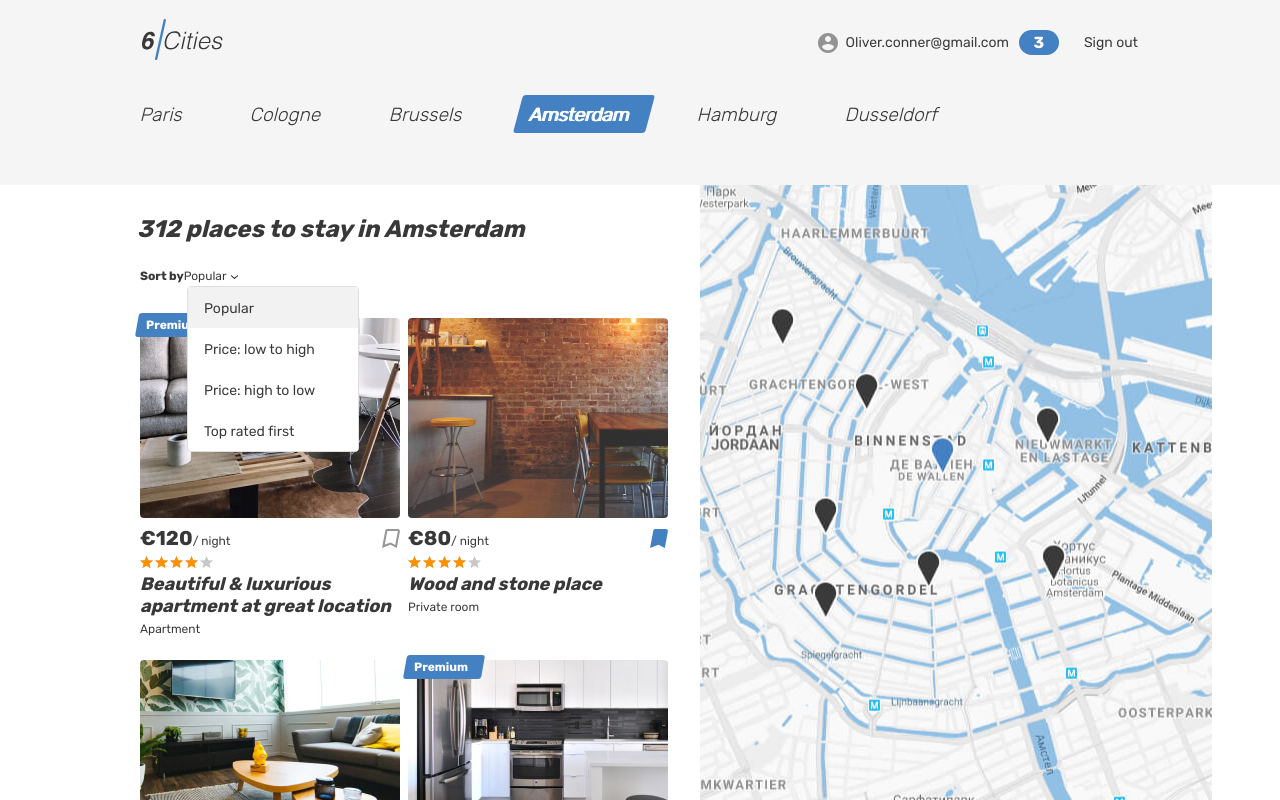
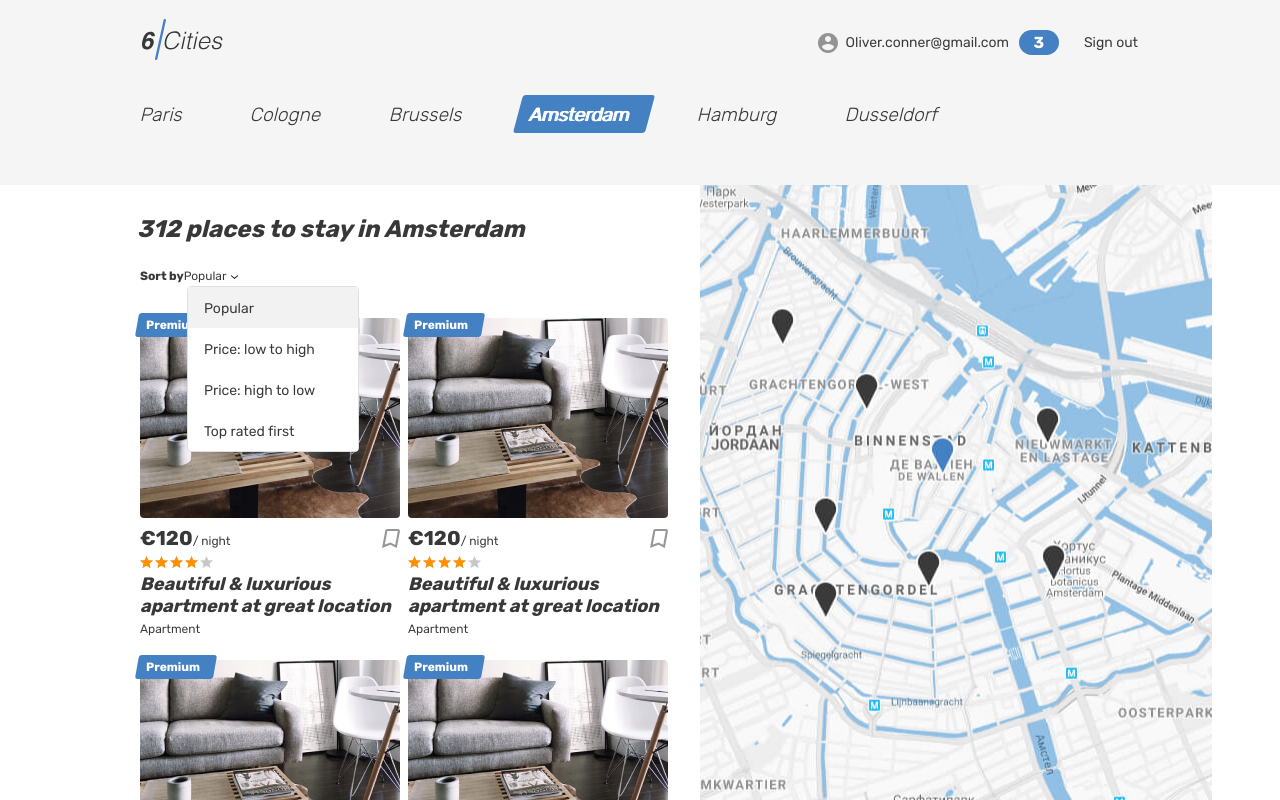
Before and after one commit to shchukin/170520-six-cities-1, a React (Create React App) app in the folder project/: page / in a window 1280 px wide. Built offline with nearby package versions, Linux system fonts and the light colour scheme.

Commit message:
PlaceCard

```diff
--- /dev/null
+++ b/project/src/components/place-card/place-card.tsx
@@ -0,0 +1,40 @@
+function PlaceCard(): JSX.Element {
+  return (
+    <article className="place-card">
+      <div className="place-card__mark">
+        <span>Premium</span>
+      </div>
+      <div className="cities__image-wrapper place-card__image-wrapper">
+        <a href="#">
+          <img className="place-card__image" src="img/apartment-01.jpg" width="260" height="200" alt="Place image" />
+        </a>
+      </div>
+      <div className="place-card__info">
+        <div className="place-card__price-wrapper">
+          <div className="place-card__price">
+            <b className="place-card__price-value">&euro;120</b>
+            <span className="place-card__price-text">&#47;&nbsp;night</span>
+          </div>
+          <button className="place-card__bookmark-button button" type="button">
+            <svg className="place-card__bookmark-icon" width="18" height="19">
+              <use xlinkHref="#icon-bookmark"></use>
+            </svg>
+            <span className="visually-hidden">To bookmarks</span>
+          </button>
+        </div>
+        <div className="place-card__rating rating">
+          <div className="place-card__stars rating__stars">
+            <span style={{ width: '80%'}}></span>
+            <span className="visually-hidden">Rating</span>
+          </div>
+        </div>
+        <h2 className="place-card__name">
+          <a href="#">Beautiful &amp; luxurious apartment at great location</a>
+        </h2>
+        <p className="place-card__type">Apartment</p>
+      </div>
+    </article>
+  );
+}
+
+export default PlaceCard;
--- a/project/src/pages/main/main.tsx
+++ b/project/src/pages/main/main.tsx
@@ -1,3 +1,5 @@
+import PlaceCard from '../../components/place-card/place-card';
+
 function Main(): JSX.Element {
   return(
     <div className="page page--gray page--main">
@@ -89,171 +91,27 @@ function Main(): JSX.Element {
                 </ul>
               </form>
               <div className="cities__places-list places__list tabs__content">
-                <article className="cities__card place-card">
-                  <div className="place-card__mark">
-                    <span>Premium</span>
-                  </div>
-                  <div className="cities__image-wrapper place-card__image-wrapper">
-                    <a href="#">
-                      <img className="place-card__image" src="img/apartment-01.jpg" width="260" height="200" alt="Place image" />
-                    </a>
-                  </div>
-                  <div className="place-card__info">
-                    <div className="place-card__price-wrapper">
-                      <div className="place-card__price">
-                        <b className="place-card__price-value">&euro;120</b>
-                        <span className="place-card__price-text">&#47;&nbsp;night</span>
-                      </div>
-                      <button className="place-card__bookmark-button button" type="button">
-                        <svg className="place-card__bookmark-icon" width="18" height="19">
-                          <use xlinkHref="#icon-bookmark"></use>
-                        </svg>
-                        <span className="visually-hidden">To bookmarks</span>
-                      </button>
-                    </div>
-                    <div className="place-card__rating rating">
-                      <div className="place-card__stars rating__stars">
-                        <span style={{ width: '80%' }}></span>
-                        <span className="visually-hidden">Rating</span>
-                      </div>
-                    </div>
-                    <h2 className="place-card__name">
-                      <a href="#">Beautiful &amp; luxurious apartment at great location</a>
-                    </h2>
-                    <p className="place-card__type">Apartment</p>
-                  </div>
-                </article>
 
-                <article className="cities__card place-card">
-                  <div className="cities__image-wrapper place-card__image-wrapper">
-                    <a href="#">
-                      <img className="place-card__image" src="img/room.jpg" width="260" height="200" alt="Place image" />
-                    </a>
-                  </div>
-                  <div className="place-card__info">
-                    <div className="place-card__price-wrapper">
-                      <div className="place-card__price">
-                        <b className="place-card__price-value">&euro;80</b>
-                        <span className="place-card__price-text">&#47;&nbsp;night</span>
-                      </div>
-                      <button className="place-card__bookmark-button place-card__bookmark-button--active button" type="button">
-                        <svg className="place-card__bookmark-icon" width="18" height="19">
-                          <use xlinkHref="#icon-bookmark"></use>
-                        </svg>
-                        <span className="visually-hidden">In bookmarks</span>
-                      </button>
-                    </div>
-                    <div className="place-card__rating rating">
-                      <div className="place-card__stars rating__stars">
-                        <span style={{ width: '80%' }}></span>
-                        <span className="visually-hidden">Rating</span>
-                      </div>
-                    </div>
-                    <h2 className="place-card__name">
-                      <a href="#">Wood and stone place</a>
-                    </h2>
-                    <p className="place-card__type">Private room</p>
-                  </div>
-                </article>
+                <div className="cities__card">
+                  <PlaceCard />
+                </div>
 
-                <article className="cities__card place-card">
-                  <div className="cities__image-wrapper place-card__image-wrapper">
-                    <a href="#">
-                      <img className="place-card__image" src="img/apartment-02.jpg" width="260" height="200" alt="Place image" />
-                    </a>
-                  </div>
-                  <div className="place-card__info">
-                    <div className="place-card__price-wrapper">
-                      <div className="place-card__price">
-                        <b className="place-card__price-value">&euro;132</b>
-                        <span className="place-card__price-text">&#47;&nbsp;night</span>
-                      </div>
-                      <button className="place-card__bookmark-button button" type="button">
-                        <svg className="place-card__bookmark-icon" width="18" height="19">
-                          <use xlinkHref="#icon-bookmark"></use>
-                        </svg>
-                        <span className="visually-hidden">To bookmarks</span>
-                      </button>
-                    </div>
-                    <div className="place-card__rating rating">
-                      <div className="place-card__stars rating__stars">
-                        <span style={{ width: '80%' }}></span>
-                        <span className="visually-hidden">Rating</span>
-                      </div>
-                    </div>
-                    <h2 className="place-card__name">
-                      <a href="#">Canal View Prinsengracht</a>
-                    </h2>
-                    <p className="place-card__type">Apartment</p>
-                  </div>
-                </article>
+                <div className="cities__card">
+                  <PlaceCard />
+                </div>
 
-                <article className="cities__card place-card">
-                  <div className="place-card__mark">
-                    <span>Premium</span>
-                  </div>
-                  <div className="cities__image-wrapper place-card__image-wrapper">
-                    <a href="#">
-                      <img className="place-card__image" src="img/apartment-03.jpg" width="260" height="200" alt="Place image" />
-                    </a>
-                  </div>
-                  <div className="place-card__info">
-                    <div className="place-card__price-wrapper">
-                      <div className="place-card__price">
-                        <b className="place-card__price-value">&euro;180</b>
-                        <span className="place-card__price-text">&#47;&nbsp;night</span>
-                      </div>
-                      <button className="place-card__bookmark-button button" type="button">
-                        <svg className="place-card__bookmark-icon" width="18" height="19">
-                          <use xlinkHref="#icon-bookmark"></use>
-                        </svg>
-                        <span className="visually-hidden">To bookmarks</span>
-                      </button>
-                    </div>
-                    <div className="place-card__rating rating">
-                      <div className="place-card__stars rating__stars">
-                        <span style={{ width: '100%' }}></span>
-                        <span className="visually-hidden">Rating</span>
-                      </div>
-                    </div>
-                    <h2 className="place-card__name">
-                      <a href="#">Nice, cozy, warm big bed apartment</a>
-                    </h2>
-                    <p className="place-card__type">Apartment</p>
-                  </div>
-                </article>
+                <div className="cities__card">
+                  <PlaceCard />
+                </div>
 
-                <article className="cities__card place-card">
-                  <div className="cities__image-wrapper place-card__image-wrapper">
-                    <a href="#">
-                      <img className="place-card__image" src="img/room.jpg" width="260" height="200" alt="Place image" />
-                    </a>
-                  </div>
-                  <div className="place-card__info">
-                    <div className="place-card__price-wrapper">
-                      <div className="place-card__price">
-                        <b className="place-card__price-value">&euro;80</b>
-                        <span className="place-card__price-text">&#47;&nbsp;night</span>
-                      </div>
-                      <button className="place-card__bookmark-button place-card__bookmark-button--active button" type="button">
-                        <svg className="place-card__bookmark-icon" width="18" height="19">
-                          <use xlinkHref="#icon-bookmark"></use>
-                        </svg>
-                        <span className="visually-hidden">In bookmarks</span>
-                      </button>
-                    </div>
-                    <div className="place-card__rating rating">
-                      <div className="place-card__stars rating__stars">
-                        <span style={{ width: '80%' }}></span>
-                        <span className="visually-hidden">Rating</span>
-                      </div>
-                    </div>
-                    <h2 className="place-card__name">
-                      <a href="#">Wood and stone place</a>
-                    </h2>
-                    <p className="place-card__type">Private room</p>
-                  </div>
-                </article>
+                <div className="cities__card">
+                  <PlaceCard />
+                </div>
+
+                <div className="cities__card">
+                  <PlaceCard />
+                </div>
+
               </div>
             </section>
             <div className="cities__right-section">
```
